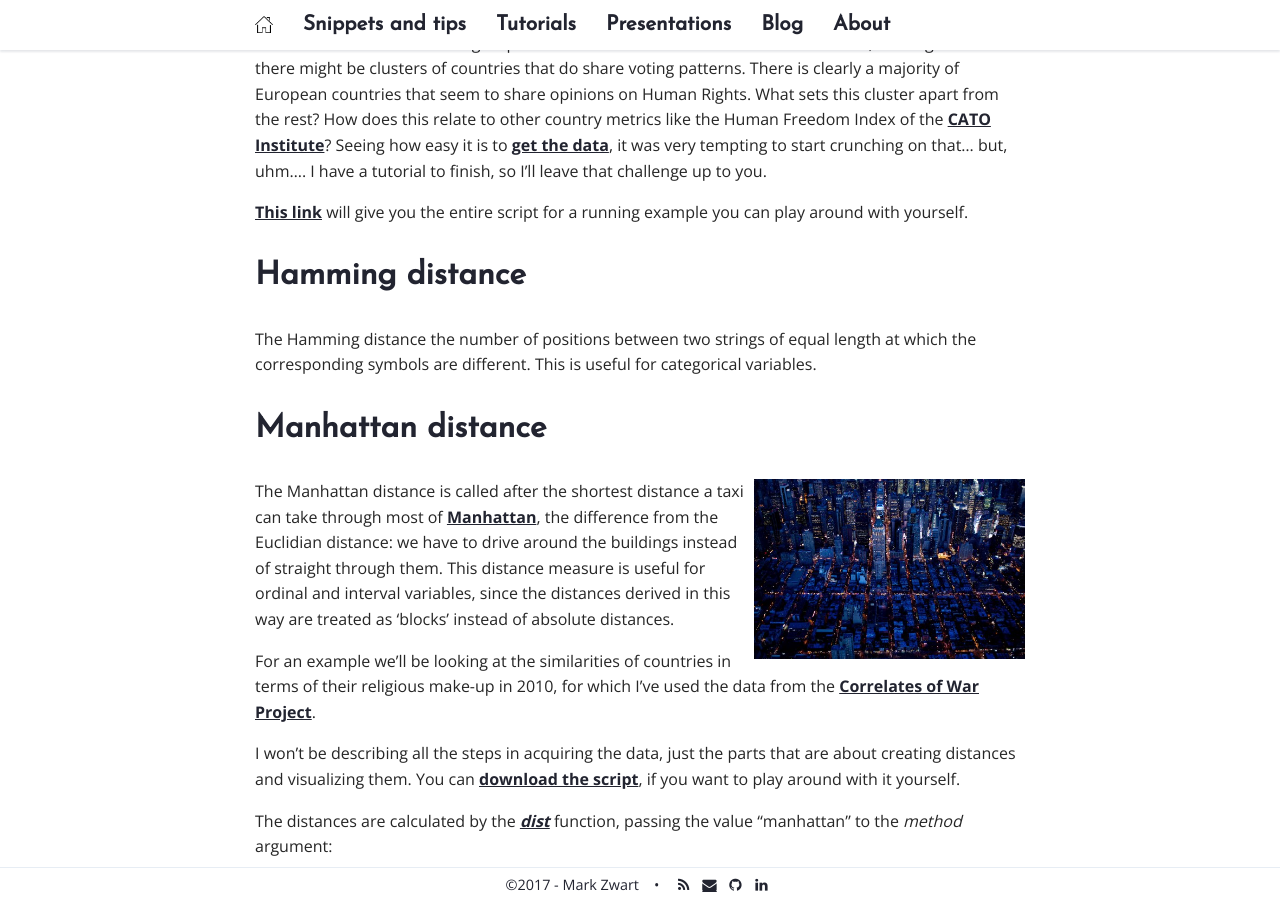
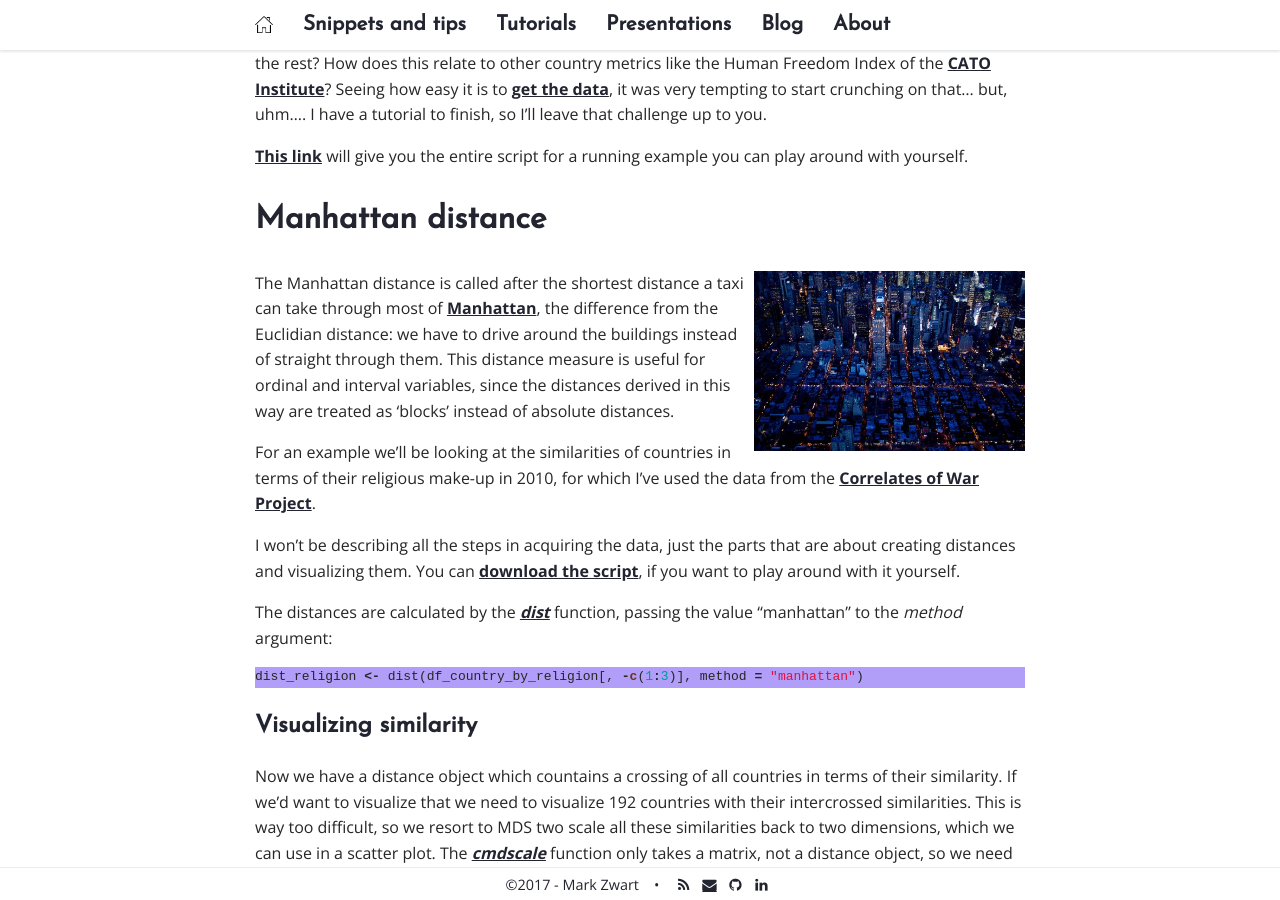
Before and after one commit to mark-me/mark-me.github.io, a Jekyll site: the page built from _pages/tutorials/distance-measures/distance-measures.md, in a window 1280 px wide and 900 px high, scrolled down 3136 px. Built offline with Jekyll 4.4.1, drawn with Linux system fonts in a browser that asks for light colours; nearby versions of some CDN libraries; comment, search, counter and statistics services are not loaded; some of the changed text lies outside the part shown.

Commit message:
Update distance-measures.md

```diff
--- a/_pages/tutorials/distance-measures/distance-measures.md
+++ b/_pages/tutorials/distance-measures/distance-measures.md
@@ -19,13 +19,12 @@
 
 There are different distance metric to choose from, and your choice is mostly determined by the measurement levels of the variables in your data set. (If you need a refresh on measurement levels, you can find a quick explanation [here](/statistical-tests/#levels-of-measurement).) The table below shows you which measurement level corresponds to which distance measure.
 
-| Measurement level | Use case                        | Method                                              |
-| ----------------- | -------                         | ------                                              |
-| Categorical       | Number of overlapping variables | [Jaccard](/distance-measures/#jaccard-distance)     |
-| Categorical       | Strings of equal lenght         | [Hamming](/distance-measures/#hamming-distance)     |
-| Ordinal           |                                 | [Manhattan](/distance-measures/#manhattan-distance) |
-| Interval Ratio    |                                 | [Euclidian](/distance-measures/#euclidian-distance) |
-| Mixed levels      |                                 | [Gower](/distance-measures/#gower-distance)         |
+| Measurement level | Method                                              |
+| ----------------- | ------                                              |
+| Categorical       | [Jaccard](/distance-measures/#jaccard-distance)     |
+| Ordinal           | [Manhattan](/distance-measures/#manhattan-distance) |
+| Interval Ratio    | [Euclidian](/distance-measures/#euclidian-distance) |
+| Mixed levels      | [Gower](/distance-measures/#gower-distance)         |
 
 # Jaccard distance
 
@@ -88,10 +87,6 @@
 We can see there are certain groups of countries that are more similar than others, which gives a hint there might be clusters of countries that do share voting patterns. There is clearly a majority of European countries that seem to share opinions on Human Rights. What sets this cluster apart from the rest? How does this relate to other country metrics like the Human Freedom Index of the [CATO Institute](https://www.cato.org/support)? Seeing how easy it is to [get the data](https://www.cato.org/human-freedom-index), it was very tempting to start crunching on that... but, uhm.... I have a tutorial to finish, so I'll leave that challenge up to you.
 
 [This link](https://raw.githubusercontent.com/mark-me/mark-me.github.io/master/_pages/tutorials/distance-measures/jaccard-distance.R) will give you the entire script for a running example you can play around with yourself.
-
-# Hamming distance
-
-The Hamming distance the number of positions between two strings of equal length at which the corresponding symbols are different. This is useful for categorical variables.
 
 # Manhattan distance
 
```
